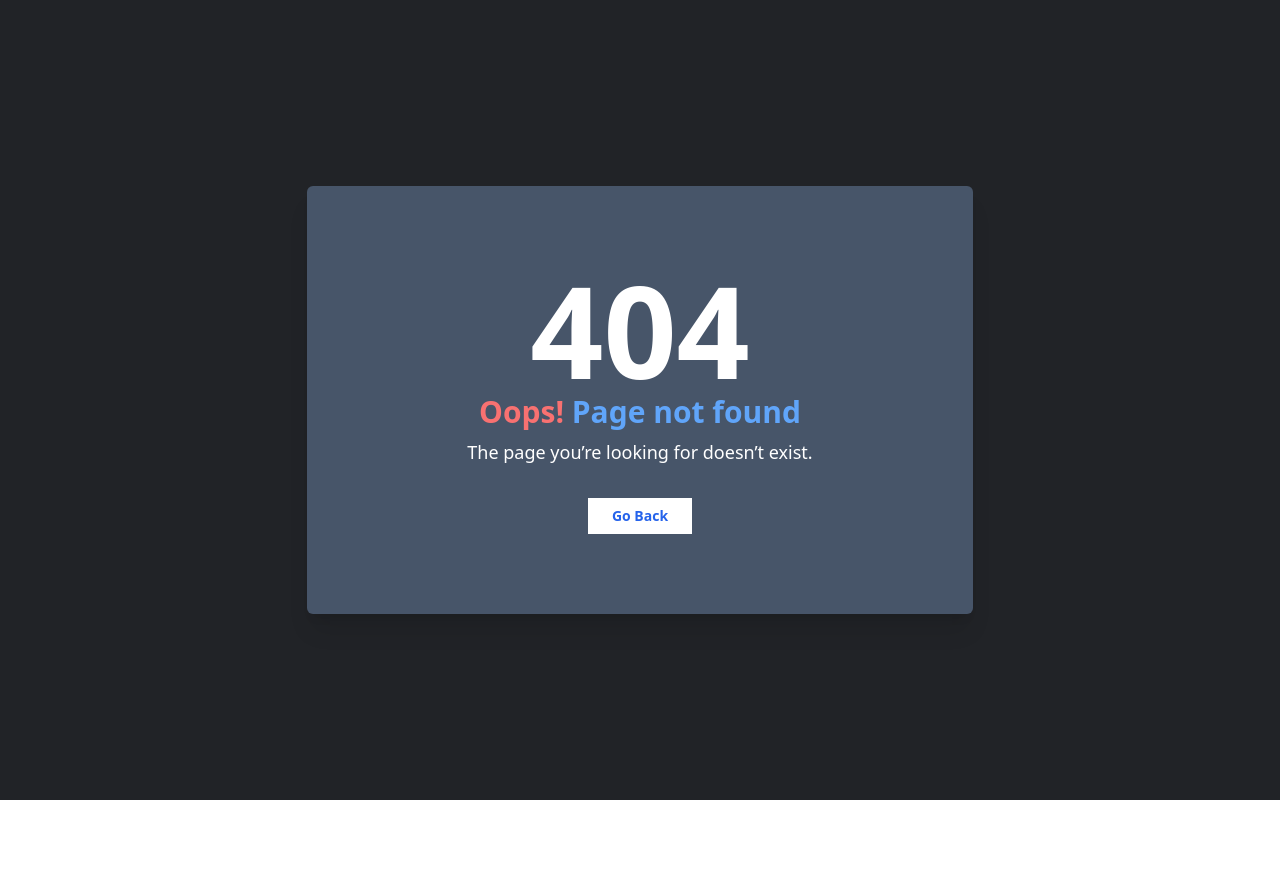
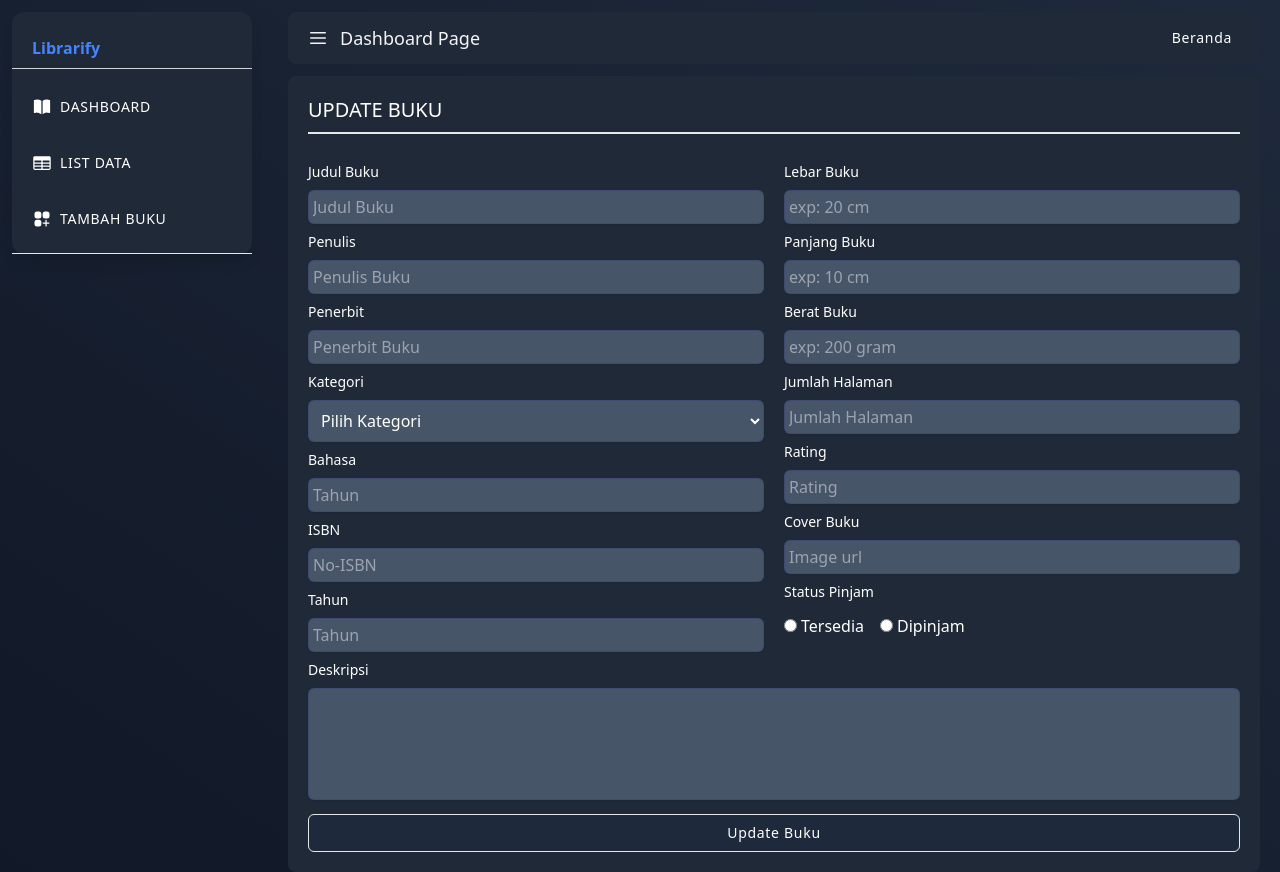
Before and after one commit to auzanxp/smuckers-project, a React (Vite) app: page /dashboard/books/edit/1 in a window 1280 px wide. Before the commit this address had no page. Before the commit the page ends 800 px from the top, so only its background shows below. Built offline with nearby package versions, Linux system fonts and the light colour scheme; no server answers; the HTML template or start-up script is replaced by a standard one.

Commit message:
feat/auzan: creat edit dashboard

```diff
--- a/src/components/TableList.jsx
+++ b/src/components/TableList.jsx
@@ -1,7 +1,9 @@
 import React from 'react';
+import { useNavigate } from 'react-router-dom';
 import Button from './elements/Button';
 
 export default function TableList({ data, ...props }) {
+  const navigate = useNavigate();
   const handleDescString = (str, maxLength) => {
     if (str === undefined) {
       return ' ';
@@ -26,6 +28,9 @@ export default function TableList({ data, ...props }) {
             </th>
             <th className='p-4 font-medium uppercase border-b-2 dark:border-dark-5 whitespace-nowrap text-white'>
               cover
+            </th>
+            <th className='p-4 font-medium uppercase border-b-2 dark:border-dark-5 whitespace-nowrap text-white'>
+              Status
             </th>
             <th className='p-4 font-medium uppercase border-b-2 dark:border-dark-5 whitespace-nowrap text-white'>
               penulis
@@ -63,7 +68,7 @@ export default function TableList({ data, ...props }) {
                         color='green'
                         value={item.id}
                         onClick={() => {
-                          props.handleEditBook(item);
+                          navigate(`/dashboard/books/edit/${item.id}`);
                         }}
                       >
                         Edit
@@ -86,7 +91,27 @@ export default function TableList({ data, ...props }) {
                   {item.title}
                 </td>
                 <td className='p-4 border-b-2 dark:border-dark-5'>
-                  <img srch={item.cover} alt='img' width={20} />
+                  <img
+                    src={
+                      // cek apakah stringnya ada http atau tidak
+                      !item.cover?.includes('http')
+                        ? 'https://media.istockphoto.com/id/1223190360/id/vektor/buka-siluet-vektor-buku-ikon-logo-simbol-tanda-tangan-ilustrasi-hitam-putih.jpg?s=612x612&w=0&k=20&c=hlKnSXIvdC7_n7Zfmzh-XcSmXnqrE3prOfphfkhG_Os='
+                        : item.cover
+                    }
+                    alt='img'
+                    width={20}
+                  />
+                </td>
+                <td className='p-4 border-b-2 dark:border-dark-5'>
+                  {item.is_borrowed ? (
+                    <div className='bg-red-600 text-center p-1 rounded-sm tracking-wider font-medium'>
+                      DIPINJAM
+                    </div>
+                  ) : (
+                    <div className='bg-green-700 text-center p-1 rounded-sm tracking-wider font-medium'>
+                      TERSEDIA
+                    </div>
+                  )}
                 </td>
                 <td className='p-4 border-b-2 dark:border-dark-5'>
                   {item.author}
--- a/src/components/dashboard/Sidebar.jsx
+++ b/src/components/dashboard/Sidebar.jsx
@@ -1,6 +1,10 @@
 import React from 'react';
 
-import { TableCellsIcon, BookOpenIcon, SquaresPlusIcon } from '@heroicons/react/24/solid';
+import {
+  TableCellsIcon,
+  BookOpenIcon,
+  SquaresPlusIcon,
+} from '@heroicons/react/24/solid';
 import { Link, useLocation } from 'react-router-dom';
 import Brand from '../Brand';
 import SideNavLink from '../elements/SideNavLink';
@@ -29,7 +33,7 @@ export default function Sidebar() {
           icon={<TableCellsIcon />}
         />
         <SideNavLink
-          href='/books/add'
+          href='/dashboard/books/add'
           name='Tambah Buku'
           active={locationPath === '/books/add' && true}
           icon={<SquaresPlusIcon className='w-5 h-5' />}
--- a/src/pages/Home.jsx
+++ b/src/pages/Home.jsx
@@ -15,7 +15,7 @@ export default function Home() {
     document.title = 'Home';
   });
   return (
-    <div className='bg-slate-800 min-h-screen'>
+    <div className='bg-primaryLogin min-h-screen'>
       <div className='flex place-items-end justify-end p-8'>
         {username ? (
           <Link
--- a/src/pages/dashboard/AddBook.jsx
+++ b/src/pages/dashboard/AddBook.jsx
@@ -1,34 +1,35 @@
-import { useState } from 'react';
+import axios from 'axios';
+import { useEffect, useState } from 'react';
 import { useParams } from 'react-router-dom';
+import { toast, ToastContainer } from 'react-toastify';
 import Button from '../../components/elements/Button';
 import Input from '../../components/elements/Input';
-import Label from '../../components/elements/Label';
 import TextArea from '../../components/elements/TextArea';
 
 const initState = {
   title: '',
   author: '',
   publisher: '',
-  year: 'integer',
+  year: '',
   isbn: '',
   language: '',
   page: '',
   length: '',
-  weigth: '',
+  weight: '',
   width: '',
   cover: '',
   description: '',
   category: '',
   rating: '',
+  is_borrowed: false,
 };
 
 export default function AddBook() {
   const [input, setInput] = useState(initState);
-  const { Id } = useParams();
+  const Id = useParams().id;
 
   const handleInput = (e) => {
     let { value, name, type } = e.target;
-
     if (type === 'radio') {
       setInput({ ...input, [name]: parseInt(value) });
     } else {
@@ -36,12 +37,66 @@ export default function AddBook() {
     }
   };
 
+  const handleSubmitBooks = (e) => {
+    e.preventDefault();
+    const { is_borrowed, ...data } = input;
+    console.log(input);
+    try {
+      if (Id) {
+        axios.put(
+          `http://18.136.104.200/books/${Id}/edit`,
+          { ...input },
+          {
+            headers: {
+              token: JSON.parse(localStorage.getItem('authentications')),
+            },
+          }
+        );
+        setInput(initState);
+      } else {
+        axios.post(
+          'http://18.136.104.200/books/create',
+          { ...data },
+          {
+            headers: {
+              token: JSON.parse(localStorage.getItem('authentications')),
+            },
+          }
+        );
+      }
+      setInput(initState);
+      toast.success('OK Data Berhasil disubmit!', {
+        position: 'top-center',
+        autoClose: 5000,
+        hideProgressBar: false,
+        closeOnClick: true,
+        pauseOnHover: true,
+        draggable: true,
+        progress: undefined,
+        theme: 'dark',
+      });
+    } catch (error) {
+      console.log(error);
+    }
+  };
+
+  useEffect(() => {
+    const getBookDetail = async () => {
+      const { data } = await axios.get(`http://18.136.104.200/books/${Id}`);
+      const response = await data.data.book;
+      setInput(response);
+    };
+    if (Id !== undefined) {
+      getBookDetail();
+    }
+  }, [Id]);
+
   return (
     <div>
       <h1 className='text-xl font-medium uppercase mb-7 border-b-2 text-white py-2'>
         {Id === undefined ? 'Tambah Buku' : 'Update Buku'}
       </h1>
-      <form>
+      <form onSubmit={handleSubmitBooks}>
         <div className='grid grid-cols-2 gap-5'>
           <div>
             <div className='mb-2'>
@@ -90,15 +145,22 @@ export default function AddBook() {
               <label className='block mb-2 text-sm font-medium text-white'>
                 Kategori
               </label>
-              <Input
-                required
-                type='text'
-                className='rounded-md p-1'
+              <select
+                className='border rounded-md p-2 text-white bg-slate-600 border-indigo-900/30 focus:outline-none antialiased transition duration-200 shadow-sm w-full font-normal placeholder:text-md placeholder:font-light'
                 name='category'
                 value={input.category}
                 onChange={handleInput}
-                placeholder='Kategori Buku'
-              />
+                required
+              >
+                <option value='' disabled>
+                  Pilih Kategori
+                </option>
+                <option value='Teknologi'>Teknologi</option>
+                <option value='Novel'>Novel</option>
+                <option value='Majalah'>Majalah</option>
+                <option value='Komik'>Komik</option>
+                <option value='Pendidikan'>Pendidikan</option>
+              </select>
             </div>
             <div className='mb-2'>
               <label className='block mb-2 text-sm font-medium text-white'>
@@ -114,8 +176,20 @@ export default function AddBook() {
                 placeholder='Tahun'
               />
             </div>
-          </div>
-          <div>
+            <div className='mb-2'>
+              <label className='block mb-2 text-sm font-medium text-white'>
+                ISBN
+              </label>
+              <Input
+                required
+                type='text'
+                className='rounded-md p-1'
+                name='isbn'
+                value={input.isbn}
+                onChange={handleInput}
+                placeholder='No-ISBN'
+              />
+            </div>
             <div className='mb-2'>
               <label className='block mb-2 text-sm font-medium text-white'>
                 Tahun
@@ -128,6 +202,50 @@ export default function AddBook() {
                 value={input.year}
                 onChange={handleInput}
                 placeholder='Tahun'
+              />
+            </div>
+          </div>
+          <div>
+            <div className='mb-2'>
+              <label className='block mb-2 text-sm font-medium text-white'>
+                Lebar Buku
+              </label>
+              <Input
+                required
+                type='text'
+                className='rounded-md p-1'
+                name='width'
+                value={input.width}
+                onChange={handleInput}
+                placeholder='exp: 20 cm'
+              />
+            </div>{' '}
+            <div className='mb-2'>
+              <label className='block mb-2 text-sm font-medium text-white'>
+                Panjang Buku
+              </label>
+              <Input
+                required
+                type='text'
+                className='rounded-md p-1'
+                name='length'
+                value={input.length}
+                onChange={handleInput}
+                placeholder='exp: 10 cm'
+              />
+            </div>{' '}
+            <div className='mb-2'>
+              <label className='block mb-2 text-sm font-medium text-white'>
+                Berat Buku
+              </label>
+              <Input
+                required
+                type='text'
+                className='rounded-md p-1'
+                name='weight'
+                value={input.weight}
+                onChange={handleInput}
+                placeholder='exp: 200 gram'
               />
             </div>
             <div className='mb-2'>
@@ -178,10 +296,10 @@ export default function AddBook() {
               </label>
               <input
                 type='radio'
-                name='job_status'
+                name='is_borrowed'
                 id='open'
-                value={1}
-                checked={input.job_status === 1 && true}
+                value={0}
+                checked={input.is_borrowed === 0}
                 onChange={handleInput}
                 className='mr-1'
               />
@@ -190,10 +308,10 @@ export default function AddBook() {
               </label>
               <input
                 type='radio'
-                name='job_status'
+                name='is_borrowed'
                 id='close'
-                value={0}
-                checked={input.job_status === 0 && true}
+                value={1}
+                checked={input.is_borrowed === 1}
                 onChange={handleInput}
                 className='mr-1'
               />
@@ -220,6 +338,18 @@ export default function AddBook() {
           </Button>
         </div>
       </form>
+      <ToastContainer
+        position='top-center'
+        autoClose={5000}
+        hideProgressBar={false}
+        newestOnTop={false}
+        closeOnClick
+        rtl={false}
+        pauseOnFocusLoss
+        draggable
+        pauseOnHover
+        theme='dark'
+      />
     </div>
   );
 }
--- a/src/pages/dashboard/ListData.jsx
+++ b/src/pages/dashboard/ListData.jsx
@@ -1,5 +1,7 @@
 import axios from 'axios';
 import { useEffect, useState } from 'react';
+import { useNavigate } from 'react-router-dom';
+import { toast, ToastContainer } from 'react-toastify';
 import Input from '../../components/elements/Input';
 import TableList from '../../components/TableList';
 
@@ -79,6 +81,31 @@ export default function ListData() {
       author: '',
       publisher: '',
     });
+  };
+
+  const handleDeleteData = (param) => {
+    let IdBook = parseInt(param);
+    console.log(IdBook)
+    // try {
+    //   axios.delete(`http://18.136.104.200/books/${IdBook}`, {
+    //     headers: {
+    //       token: JSON.parse(localStorage.getItem('authentications')),
+    //     },
+    //   });
+    //   setFetchStatus(false);
+    //   toast.success('Data Berhasil Dihapus!', {
+    //     position: 'top-center',
+    //     autoClose: 5000,
+    //     hideProgressBar: false,
+    //     closeOnClick: true,
+    //     pauseOnHover: true,
+    //     draggable: true,
+    //     progress: undefined,
+    //     theme: 'dark',
+    //   });
+    // } catch (error) {
+    //   console.log(error);
+    // }
   };
 
   return (
@@ -249,10 +276,22 @@ export default function ListData() {
             )}
           </div>
           <div className='w-full overflow-x-scroll'>
-            <TableList data={books} />
+            <TableList data={books} handleDeleteBook={handleDeleteData} />
           </div>
         </div>
       </div>
+      <ToastContainer
+        position='top-center'
+        autoClose={5000}
+        hideProgressBar={false}
+        newestOnTop={false}
+        closeOnClick
+        rtl={false}
+        pauseOnFocusLoss
+        draggable
+        pauseOnHover
+        theme='dark'
+      />
     </div>
   );
 }
--- a/src/routes/AppRoutes.jsx
+++ b/src/routes/AppRoutes.jsx
@@ -54,7 +54,7 @@ export default function AppRoutes() {
         }
       />
       <Route
-        path='/books/edit/:id'
+        path='/dashboard/books/edit/:id'
         element={
           <Layout>
             <AddBook />
```
